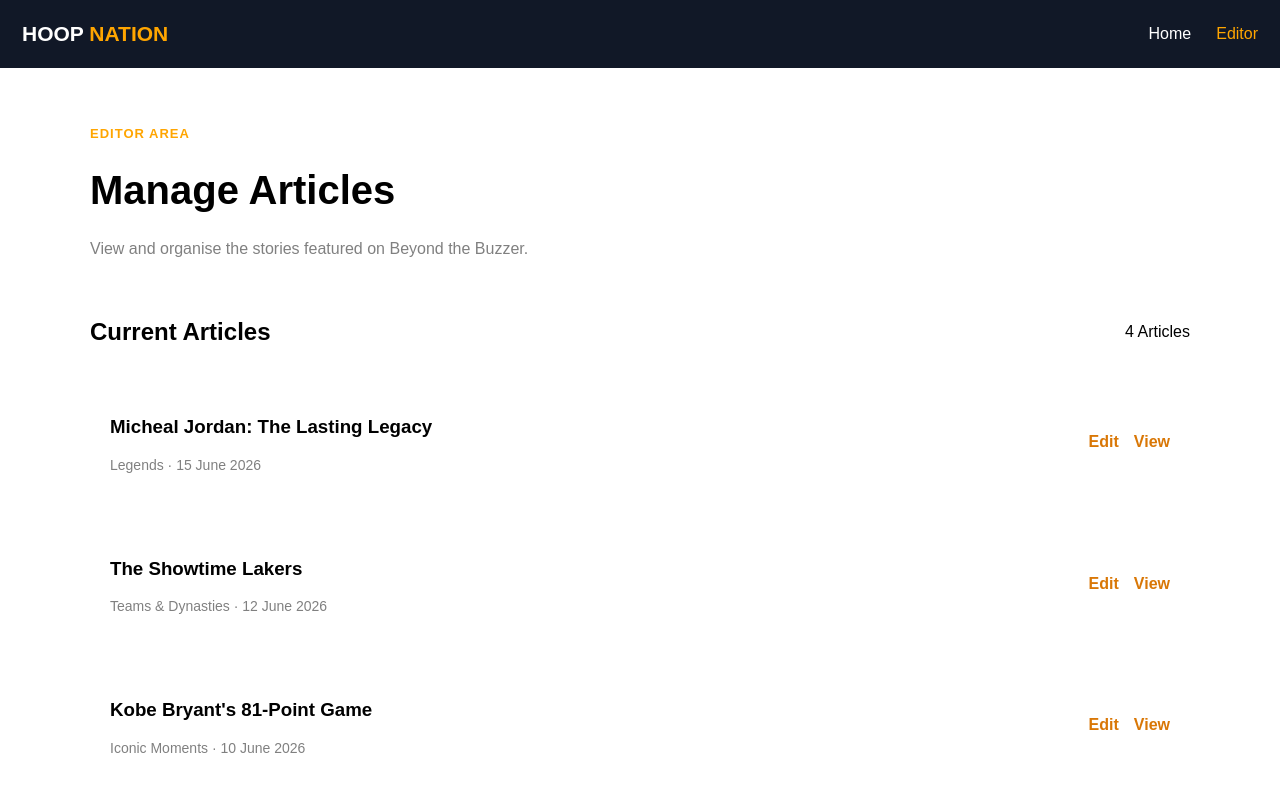
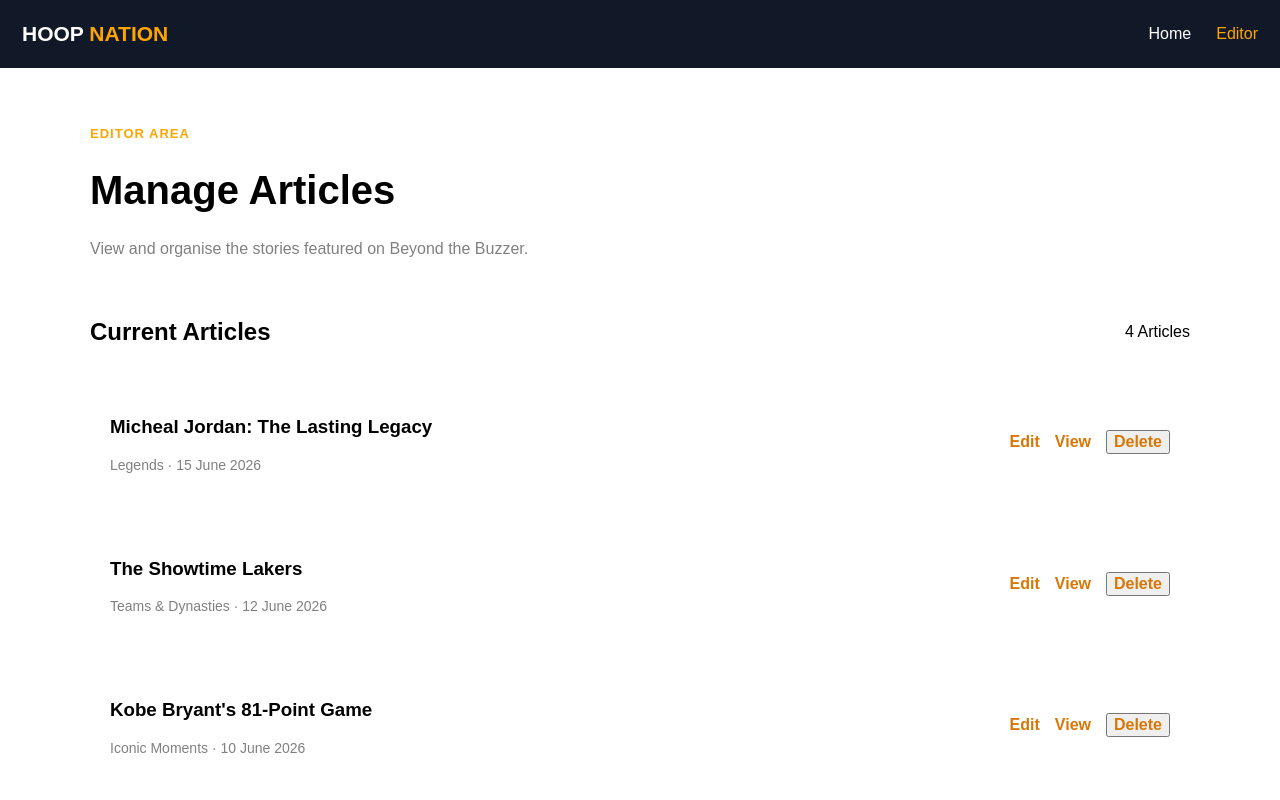
Before and after one commit to Peterr19/HoopNation, a Vue app: page /editor in a window 1280 px wide. Shown: the top 800 px of the page. Built offline with nearby package versions, Linux system fonts and the light colour scheme.

Commit message:
Added delete button

```diff
--- a/src/App.vue
+++ b/src/App.vue
@@ -151,11 +151,16 @@ nav a.router-link-active { color: orange; }
 .editor-row { background: white; padding: 20px; margin: 12px 0; border-radius: 7px; }
 .editor-row p, .editor-note { color: gray; font-size: 14px; }
 
-.edit-link, .view-link {
+.edit-link, .view-link, .delete-link {
   font-family: Arial, sans-serif;
   font-size: 16px;
   cursor: pointer;
   color: #d97706;
+}
+
+.delete-link{
+font-weight:bold;
+/* figuring out a way to take away the outline on the delete button*/
 }
 
 .editor-form { display: flex; flex-direction: column; gap: 10px; max-width: 700px; margin-top: 30px; }
--- a/src/stores/articleStore.js
+++ b/src/stores/articleStore.js
@@ -31,9 +31,14 @@ function saveArticle(id, rawTitle, rawCategory, rawSummary, rawBody) {
   return ''
 }
 
+function deleteArticle(id) {
+  articles.value = articles.value.filter(article => article.id !== id)
+}
+
 const articleStore = {
   articles: readonly(articles),
-  saveArticle
+  saveArticle,
+  deleteArticle
 }
 
 export function useArticles() {
--- a/src/views/EditorView.vue
+++ b/src/views/EditorView.vue
@@ -1,12 +1,12 @@
 <script setup>
 import { computed, ref, watch } from 'vue'
-import { RouterLink, useRoute, useRouter} from 'vue-router'
+import { RouterLink, useRoute, useRouter } from 'vue-router'
 import { useArticles } from '../stores/articleStore.js'
 
 const route = useRoute()
 const router = useRouter()
 
-const { articles, saveArticle} = useArticles()
+const { articles, saveArticle, deleteArticle} = useArticles()
 
 const editingArticle = computed(() =>
   articles.value.find(article => article.id === route.query.edit)
@@ -131,6 +131,15 @@ function cancelEditing() {
           >
             View
           </RouterLink>
+
+          <button
+            type="button"
+            class="delete-link"
+            @click="deleteArticle(article.id)"
+          >
+            Delete
+          </button>
+
         </div>
       </div>
     </div>
```
